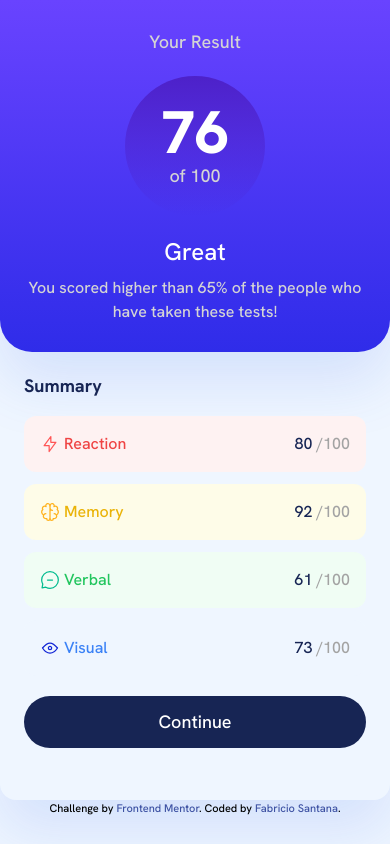
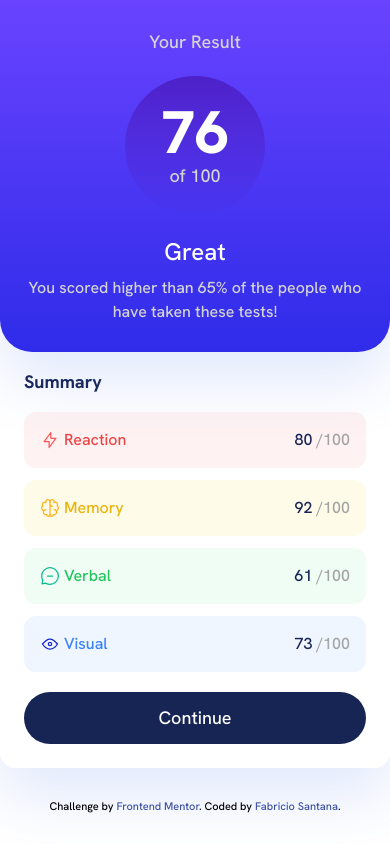
Before and after one commit to fabsantana/results-summary-component-main, a website: page index.html in a window 390 px wide. Drawn offline with nearby package versions, Linux system fonts and the light colour scheme.

Commit message:
made the results background white on mobile

```diff
--- a/index.html
+++ b/index.html
@@ -19,9 +19,9 @@
   </style>
 </head>
 <body>
-  <main class="h-screen justify-center lg:justify-normal grid lg:place-items-center bg-blue-50">
-    <div class="component-wrapper lg:grid lg:grid-cols-2 lg:w-2/4 rounded-2xl p-6 lg:p-0 max-w-prose">
-      <div class="result-container text-center rounded-b-3xl bg-red-300 -m-6 px-6 py-7 text-white grid place-items-center mb-3 lg:m-0 lg:p-5 lg:rounded-br-none lg:rounded-l-2xl">
+  <main class="h-screen justify-center lg:justify-normal grid lg:place-items-center lg:bg-blue-50">
+    <div class="component-wrapper lg:grid lg:grid-cols-2 lg:w-2/4 rounded-2xl lg:p-0 max-w-prose h-fit">
+      <div class="result-container text-center rounded-b-3xl bg-red-300 px-6 py-7 text-white grid place-items-center lg:m-0 lg:p-5 lg:rounded-br-none lg:rounded-l-2xl relative z-10">
         <h1 class="h1 text-neutral-300 text-lg">Your Result</h1>
         <div class="score-bubble rounded-full my-5 grid place-items-center">
           <div class="">
@@ -34,7 +34,7 @@
           <p class="text-base font-medium text-neutral-300">You scored higher than 65% of the people who have taken these tests!</p>
         </div>
       </div>
-      <div class="summary-container text-left mt-5 lg:bg-white lg:mt-0 lg:p-5 lg:rounded-r-2xl">
+      <div class="summary-container text-left bg-white lg:mt-0 lg:p-5 lg:rounded-r-2xl -mt-8 pt-12 relative z-0 px-6 pb-6 rounded-b-2xl">
         <span class="block mb-4 text-lg font-bold text-blue-950">Summary</span>
         <div class="skills-container grid gap-3">
           <div class="flex justify-between p-4 bg-red-50 rounded-xl hover:bg-red-100 transition-opacity">
```
Also changed, not shown: dist/output.css.
